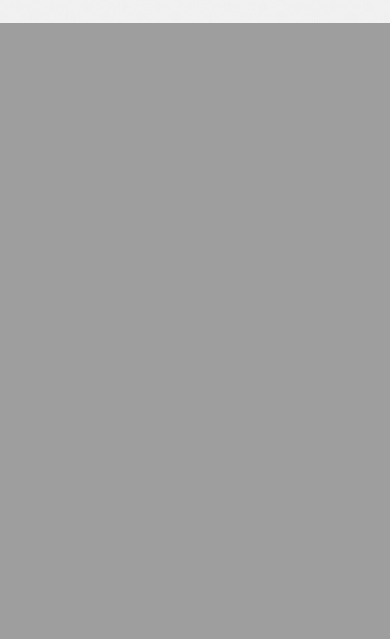
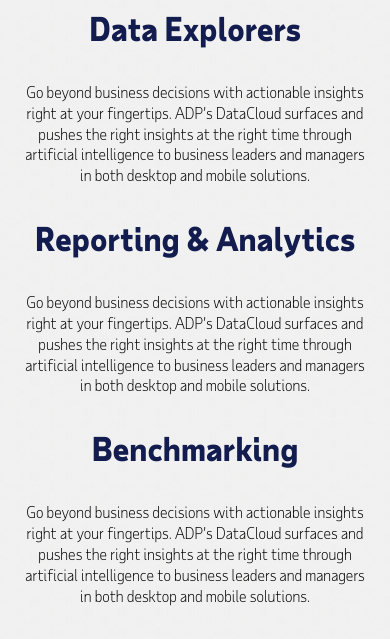
Before and after one commit to reymundotenorio/ELIM5-ADP, a PHP site: page / in a window 390 px wide. Shown: the part 1669-2308 px from the top of the page. Before the commit the page ends 1692 px from the top, so only its background shows below. Run offline with PHP 8.4, Linux system fonts and the light colour scheme; some libraries are stand-ins or nearby versions; some web fonts are replaced.

Commit message:
Addin style for descriptions on the mobile view

```diff
--- a/index.html
+++ b/index.html
@@ -46,27 +46,73 @@
           <div class="animation-container">
             <div class="buttons-container mobile">
               <!-- Executive & Manager Insights -->
-              <a class="button animate executive-manager">
+              <a class="button animate executive-manager" title="Executive & Manager Insights">
                 <img src="img/Executive-manager-icon.svg" alt="Executive & Manager Insights" />
               </a>
               <!-- End Executive & Manager Insights -->
 
               <!-- Data Explorers -->
-              <a class="button animate data-explorers">
+              <a class="button animate data-explorers" title="Data Explorers">
                 <img src="img/Data-explorers-icon.svg" alt="Data Explorers" />
               </a>
               <!-- End Data Explorers -->
 
               <!-- Reporting & Analytics  -->
-              <a class="button animate reporting-analytics">
+              <a class="button animate reporting-analytics" title="Reporting & Analytics">
                 <img src="img/Reporting-analytics-icon.svg" alt="Reporting & Analytics" />
               </a>
               <!-- End Reporting & Analytics  -->
 
               <!-- Benchmarking -->
-              <a class="button animate benchmarking">
+              <a class="button animate benchmarking" title="Benchmarking">
                 <img src="img/Benchmarking-icon.svg" alt="Benchmarking" />
               </a>
+              <!-- End Benchmarking -->
+            </div>
+
+            <div class="information-container mobile">
+              <!-- Executive & Manager Insights -->
+              <div class="description executive-manager">
+                <p class="info-title">Executive & Manager Insights</p>
+                <p>
+                  Go beyond business decisions with actionable insights right at your fingertips. ADP’s DataCloud
+                  surfaces and pushes the right insights at the right time through artificial intelligence to business
+                  leaders and managers in both desktop and mobile solutions.
+                </p>
+              </div>
+              <!-- End Executive & Manager Insights -->
+
+              <!-- Data Explorers -->
+              <div class="description data-explorers">
+                <p class="info-title">Data Explorers</p>
+                <p>
+                  Go beyond business decisions with actionable insights right at your fingertips. ADP’s DataCloud
+                  surfaces and pushes the right insights at the right time through artificial intelligence to business
+                  leaders and managers in both desktop and mobile solutions.
+                </p>
+              </div>
+              <!-- End Data Explorers -->
+
+              <!-- Reporting & Analytics -->
+              <div class="description reporting-analytics">
+                <p class="info-title">Reporting & Analytics</p>
+                <p>
+                  Go beyond business decisions with actionable insights right at your fingertips. ADP’s DataCloud
+                  surfaces and pushes the right insights at the right time through artificial intelligence to business
+                  leaders and managers in both desktop and mobile solutions.
+                </p>
+              </div>
+              <!-- End Reporting & Analytics  -->
+
+              <!-- Benchmarking -->
+              <div class="description benchmarking">
+                <p class="info-title">Benchmarking</p>
+                <p>
+                  Go beyond business decisions with actionable insights right at your fingertips. ADP’s DataCloud
+                  surfaces and pushes the right insights at the right time through artificial intelligence to business
+                  leaders and managers in both desktop and mobile solutions.
+                </p>
+              </div>
               <!-- End Benchmarking -->
             </div>
 
@@ -145,25 +191,25 @@
 
                 <div class="buttons-container desktop">
                   <!-- Executive & Manager Insights -->
-                  <a class="button animate executive-manager">
+                  <a class="button animate executive-manager" title="Executive & Manager Insights">
                     <img src="img/Executive-manager-icon.svg" alt="Executive & Manager Insights" />
                   </a>
                   <!-- End Executive & Manager Insights -->
 
                   <!-- Data Explorers -->
-                  <a class="button animate data-explorers">
+                  <a class="button animate data-explorers" title="Data Explorers">
                     <img src="img/Data-explorers-icon.svg" alt="Data Explorers" />
                   </a>
                   <!-- End Data Explorers -->
 
                   <!-- Reporting & Analytics  -->
-                  <a class="button animate reporting-analytics">
+                  <a class="button animate reporting-analytics" title="Reporting & Analytics">
                     <img src="img/Reporting-analytics-icon.svg" alt="Reporting & Analytics" />
                   </a>
                   <!-- End Reporting & Analytics  -->
 
                   <!-- Benchmarking -->
-                  <a class="button animate benchmarking">
+                  <a class="button animate benchmarking" title="Benchmarking">
                     <img src="img/Benchmarking-icon.svg" alt="Benchmarking" />
                   </a>
                   <!-- End Benchmarking -->
--- a/scss/base/_fonts.scss
+++ b/scss/base/_fonts.scss
@@ -42,7 +42,8 @@
   src: url("../fonts/TaubSans-Medium/TaubSans-Medium.eot");
   src: url("../fonts/TaubSans-Medium/TaubSans-Medium.eot?#iefix") format("embedded-opentype"),
     url("../fonts/TaubSans-Medium/TaubSans-Medium.woff2") format("woff2"),
-    url("../fonts/TaubSans-Medium/TaubSans-Medium.woff") format("woff"), url("../fonts/TaubSans-Medium/TaubSans-Medium.otf"),
+    url("../fonts/TaubSans-Medium/TaubSans-Medium.woff") format("woff"),
+    url("../fonts/TaubSans-Medium/TaubSans-Medium.otf"),
     url("../fonts/TaubSans-Medium/TaubSans-Medium.ttf") format("truetype");
   font-weight: 500;
   font-style: normal;
@@ -60,17 +61,27 @@
 }
 
 @font-face {
+  font-family: "Taub-Sans";
+  src: url("../fonts/TaubSans-Heavy/TaubSans-Heavy.eot");
+  src: url("../fonts/TaubSans-Heavy/TaubSans-Heavy.eot?#iefix") format("embedded-opentype"),
+    url("../fonts/TaubSans-Heavy/TaubSans-Heavy.woff2") format("woff2"),
+    url("../fonts/TaubSans-Heavy/TaubSans-Heavy.woff") format("woff"), url("../fonts/TaubSans-Heavy/TaubSans-Heavy.otf"),
+    url("../fonts/TaubSans-Heavy/TaubSans-Heavy.ttf") format("truetype");
+  font-weight: bold;
+  font-style: 900;
+}
+
+@font-face {
   font-family: "Proxima-Nova";
   src: url("../fonts/Proxima-Nova/ProximaNovaRegular.eot");
   src: url("../fonts/Proxima-Nova/ProximaNovaRegular.eot?#iefix") format("embedded-opentype"),
     url("../fonts/Proxima-Nova/ProximaNovaRegular.woff2") format("woff2"),
-    url("../fonts/Proxima-Nova/ProximaNovaRegular.woff") format("woff"), url("../fonts/Proxima-Nova/ProximaNovaRegular.otf"),
+    url("../fonts/Proxima-Nova/ProximaNovaRegular.woff") format("woff"),
+    url("../fonts/Proxima-Nova/ProximaNovaRegular.otf"),
     url("../fonts/Proxima-Nova/ProximaNovaRegular.ttf") format("truetype");
   font-weight: normal;
   font-style: normal;
 }
-
-
 
 @font-face {
   font-family: "Taub-Display-C";
--- a/scss/main.css
+++ b/scss/main.css
@@ -20,6 +20,14 @@
   src: url("../fonts/TaubSans-Bold/TaubSans-Bold.eot?#iefix") format("embedded-opentype"), url("../fonts/TaubSans-Bold/TaubSans-Bold.woff2") format("woff2"), url("../fonts/TaubSans-Bold/TaubSans-Bold.woff") format("woff"), url("../fonts/TaubSans-Bold/TaubSans-Bold.otf"), url("../fonts/TaubSans-Bold/TaubSans-Bold.ttf") format("truetype");
   font-weight: bold;
   font-style: normal;
+}
+
+@font-face {
+  font-family: "Taub-Sans";
+  src: url("../fonts/TaubSans-Heavy/TaubSans-Heavy.eot");
+  src: url("../fonts/TaubSans-Heavy/TaubSans-Heavy.eot?#iefix") format("embedded-opentype"), url("../fonts/TaubSans-Heavy/TaubSans-Heavy.woff2") format("woff2"), url("../fonts/TaubSans-Heavy/TaubSans-Heavy.woff") format("woff"), url("../fonts/TaubSans-Heavy/TaubSans-Heavy.otf"), url("../fonts/TaubSans-Heavy/TaubSans-Heavy.ttf") format("truetype");
+  font-weight: bold;
+  font-style: 900;
 }
 
 @font-face {
@@ -728,6 +739,30 @@ a:hover, a:active, a:focus {
   top: calc(50% - 28pt);
   -webkit-transform: translateX(-5pt);
           transform: translateX(-5pt);
+}
+
+.main .future-of-hr-tech .animation-container .information-container {
+  padding: 0pt 15pt;
+}
+
+.main .future-of-hr-tech .animation-container .information-container.mobile {
+  display: block;
+}
+
+.main .future-of-hr-tech .animation-container .information-container.desktop {
+  display: none;
+}
+
+.main .future-of-hr-tech .animation-container .information-container p {
+  text-align: center;
+  font-size: 12pt;
+  font-weight: 300;
+}
+
+.main .future-of-hr-tech .animation-container .information-container p.info-title {
+  color: #121c4e;
+  font-size: 24.15pt;
+  font-weight: 900;
 }
 
 .main .future-of-hr-tech .animation-container .circle-container {
--- a/scss/pages/_landing.scss
+++ b/scss/pages/_landing.scss
@@ -176,6 +180,30 @@
             top: calc(50% - 28pt);
 
             transform: translateX(-5pt);
+          }
+        }
+      }
+
+      .information-container {
+        padding: 0pt 15pt;
+
+        &.mobile {
+          display: block;
+        }
+
+        &.desktop {
+          display: none;
+        }
+
+        p {
+          text-align: center;
+          font-size: 12pt;
+          font-weight: 300;
+
+          &.info-title {
+            color: $secondary-color;
+            font-size: 24.15pt;
+            font-weight: 900;
           }
         }
       }
```
Also changed, not shown: other parts of scss/main.css (+44 -14 lines), other parts of scss/pages/_landing.scss (+50 -14 lines), 1 other file.
